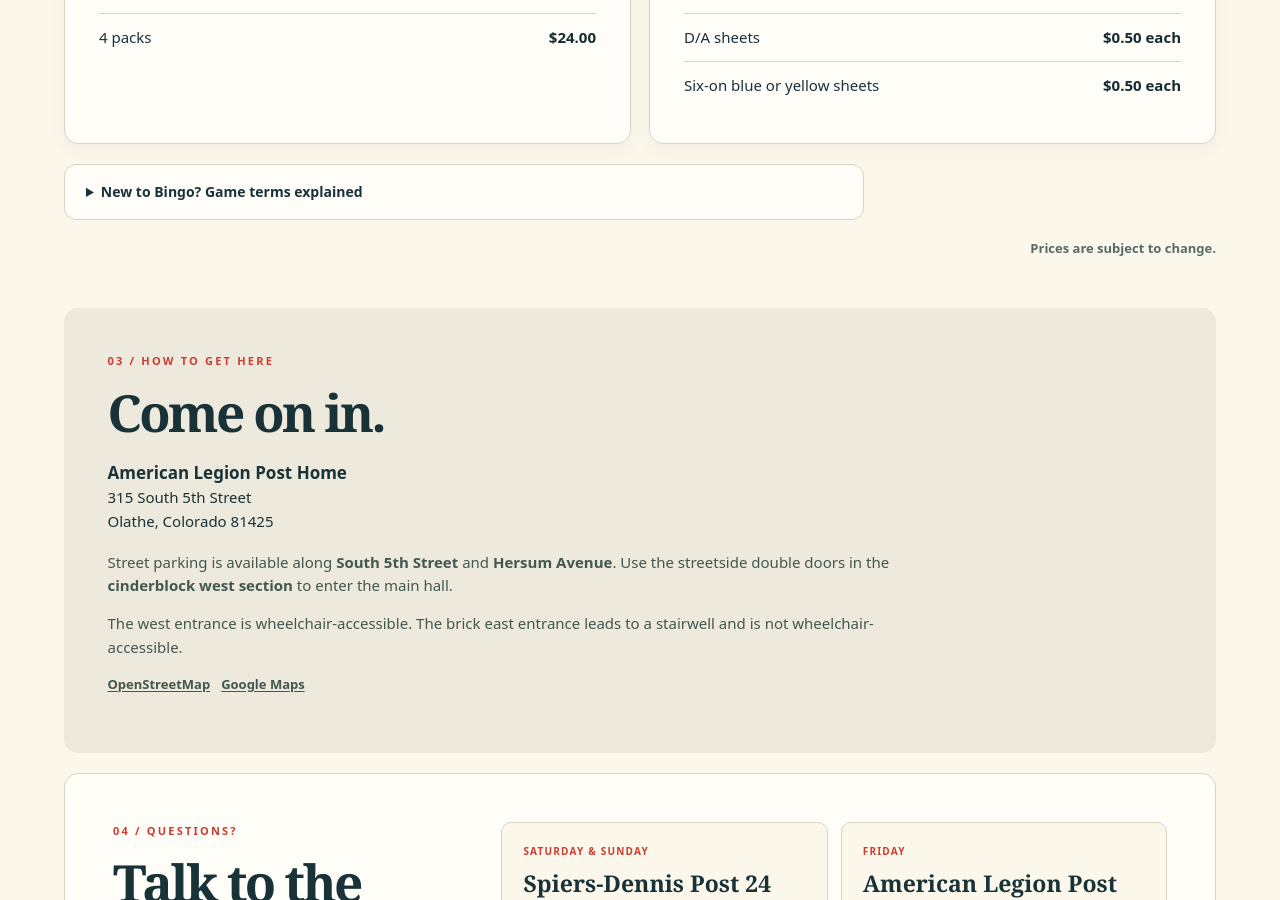
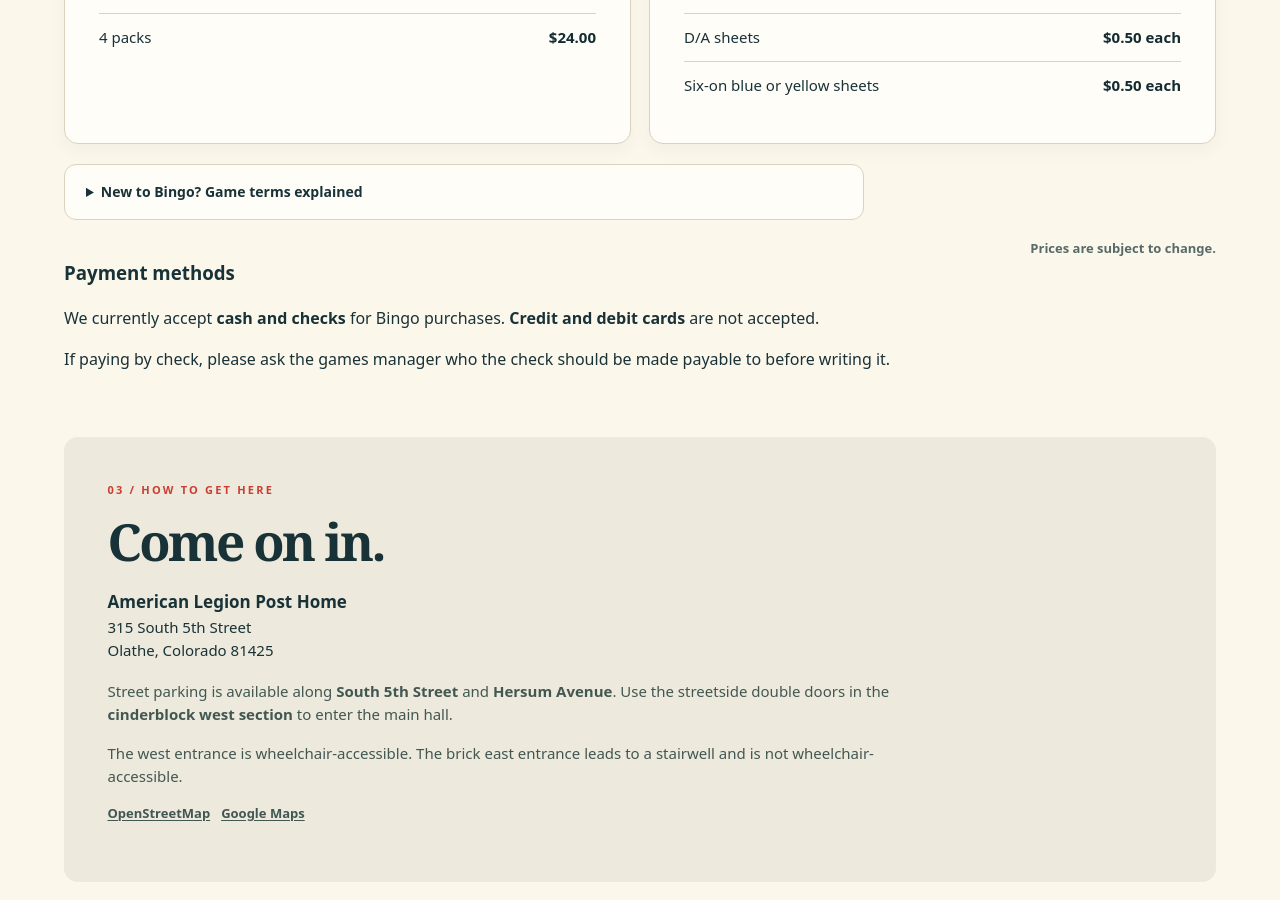
Before and after one commit to SPIERS-DENNIS-POST/spiers-dennis-post.github.io, a Jekyll site: the page built from donate/bingo/index.md, in a window 1280 px wide and 900 px high, scrolled down 1916 px. Built offline with Jekyll 4.4.1, drawn with Linux system fonts in a browser that asks for light colours.

Commit message:
Show Bingo payment methods and check instructions near pricing

```diff
--- a/donate/bingo/index.md
+++ b/donate/bingo/index.md
@@ -54,6 +54,11 @@ provenance_ids: [post-bingo-session-listing-2026-11-10, post-bingo-posted-notice
 {% endfor %}
 </dl></details>
 <p class="bingo-price-note">Prices are subject to change.</p>
+<section class="bingo-payment" aria-labelledby="bingo-payment-title">
+<h3 id="bingo-payment-title">Payment methods</h3>
+<p>We currently accept <strong>{{ site.data.bingo.payment_methods.accepted | join: ' and ' | escape }}</strong> for Bingo purchases. <strong>{{ site.data.bingo.payment_methods.not_accepted | escape }}</strong> are not accepted.</p>
+<p>{{ site.data.bingo.payment_methods.check_instruction | escape }}</p>
+</section>
 </section>
 <section id="venue" class="bingo-detail bingo-arrival bingo-visit" aria-labelledby="bingo-arrival-title">
 <p class="bingo-eyebrow">03 / HOW TO GET HERE</p><h2 id="bingo-arrival-title">Come on in.</h2>
```
